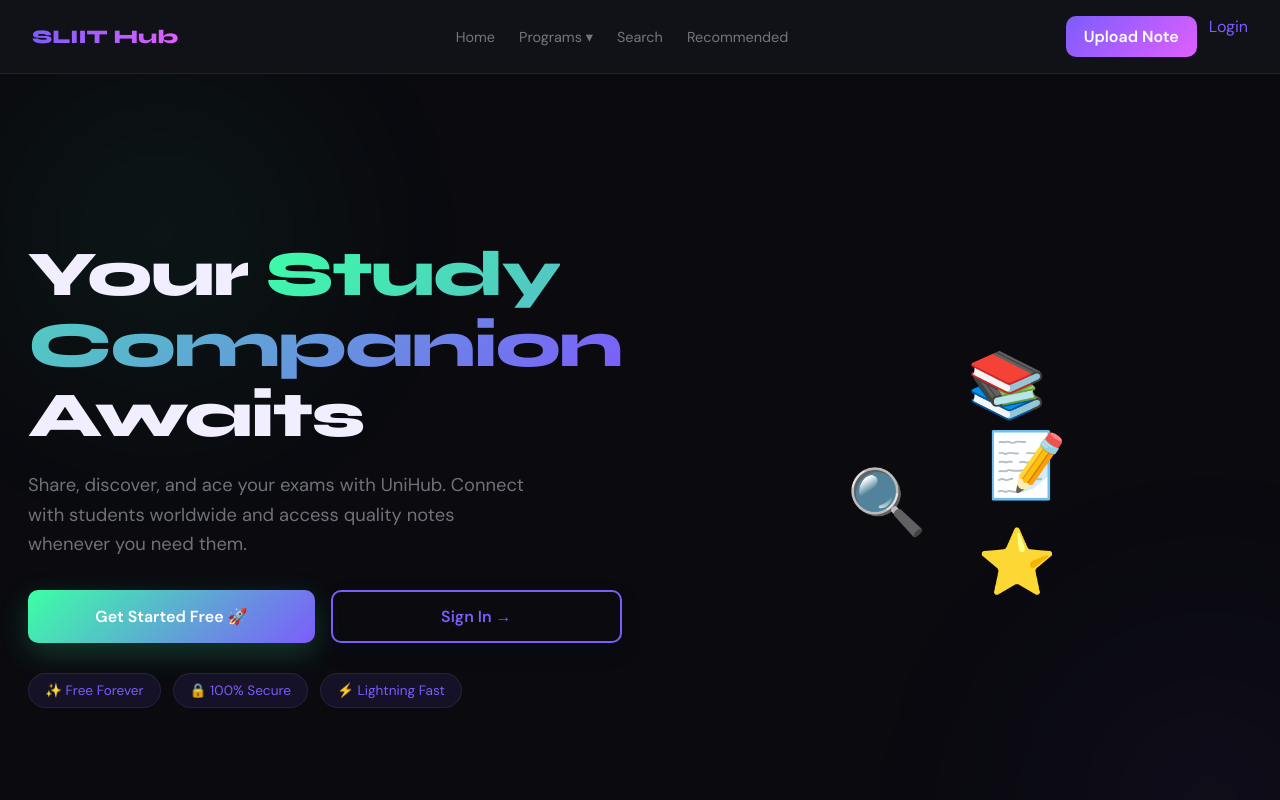
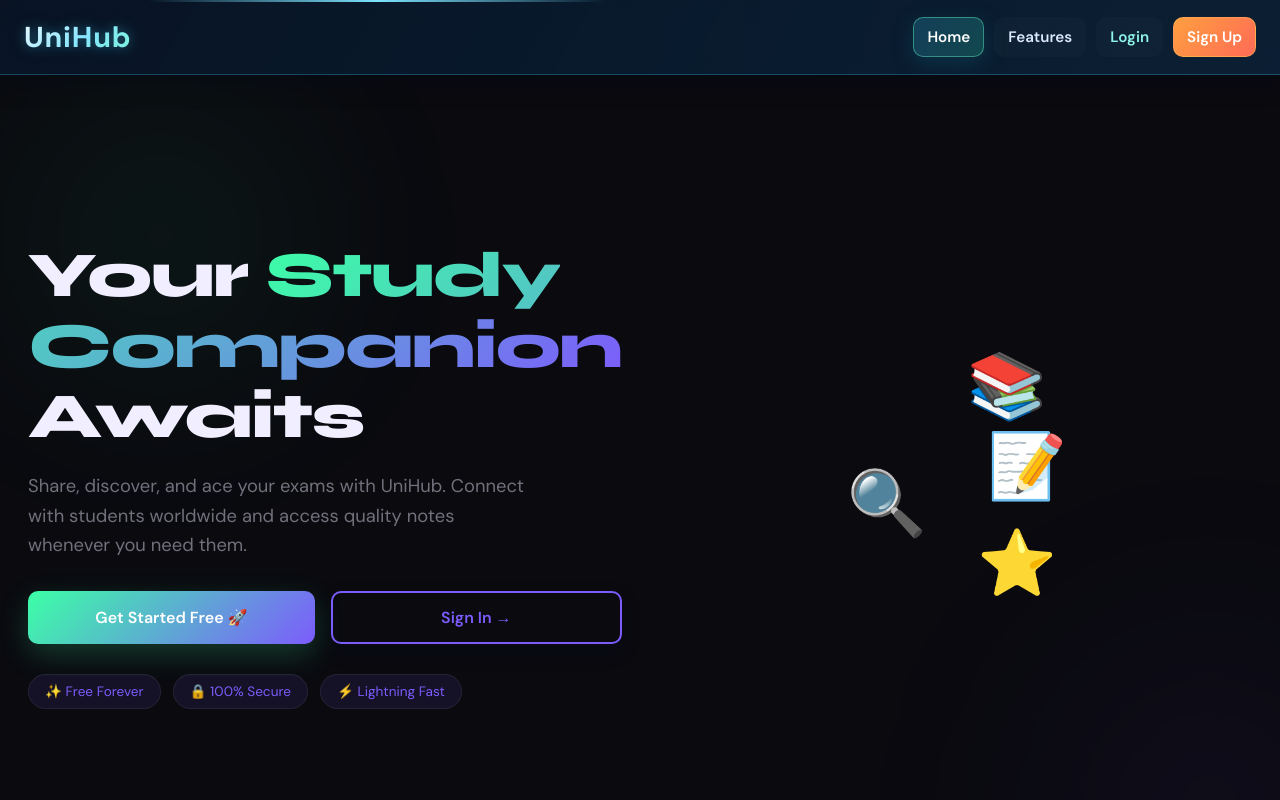
Before and after one commit to dilMaz/unversityihub, a React (Create React App) app in the folder frontend/: page / in a window 1280 px wide. Shown: the top 800 px of the page. Built offline with nearby package versions, Linux system fonts and the light colour scheme; no server answers.

Commit message:
Normalize navbar casing and remove duplicate paths

```diff
--- a/frontend/src/components/NavBar.js
+++ b/frontend/src/components/NavBar.js
@@ -1,42 +1,156 @@
-import React, { useState } from "react";
-import { Link } from "react-router-dom";
-import "../styles/Navbar.css";
+import { useEffect, useState } from "react";
+import { useLocation, useNavigate } from "react-router-dom";
+import "../styles/navbar.css";
 
-const Navbar = () => {
-  const [showPrograms, setShowPrograms] = useState(false);
+function NavBar() {
+  const navigate = useNavigate();
+  const location = useLocation();
+  const [mobileOpen, setMobileOpen] = useState(false);
+  const [isLoggedIn, setIsLoggedIn] = useState(false);
+  const [userRole, setUserRole] = useState("user");
+  const hideOnGuestAuth =
+    !isLoggedIn &&
+    (location.pathname === "/login" || location.pathname === "/register");
+
+  useEffect(() => {
+    const token = localStorage.getItem("token");
+    const storedRole = localStorage.getItem("userRole");
+    const storedUser = localStorage.getItem("user");
+    let resolvedRole = storedRole || "user";
+
+    if (!storedRole && storedUser) {
+      try {
+        const parsedUser = JSON.parse(storedUser);
+        resolvedRole = parsedUser?.role || "user";
+      } catch (_err) {
+        resolvedRole = "user";
+      }
+    }
+
+    setIsLoggedIn(Boolean(token));
+    setUserRole(resolvedRole);
+  }, [location.pathname]);
+
+  const handleLogout = () => {
+    localStorage.removeItem("token");
+    localStorage.removeItem("user");
+    localStorage.removeItem("userRole");
+    setIsLoggedIn(false);
+    navigate("/");
+    setMobileOpen(false);
+  };
+
+  const handleNavClick = (path) => {
+    navigate(path);
+    setMobileOpen(false);
+  };
+
+  const handleFeaturesClick = () => {
+    if (location.pathname !== "/") {
+      navigate("/");
+      setTimeout(() => {
+        const target = document.getElementById("features");
+        if (target) {
+          target.scrollIntoView({ behavior: "smooth", block: "start" });
+        }
+      }, 60);
+    } else {
+      const target = document.getElementById("features");
+      if (target) {
+        target.scrollIntoView({ behavior: "smooth", block: "start" });
+      }
+    }
+
+    setMobileOpen(false);
+  };
+
+  const isActive = (path) => location.pathname === path;
+  const navMenuId = "primary-navigation";
+
+  const renderNavItem = (label, path, extraClass = "", index = 0) => {
+    const activeClass = isActive(path) ? "active" : "";
+
+    return (
+      <li className="nav-item" style={{ "--item-delay": index }}>
+        <button
+          className={`nav-link ${extraClass} ${activeClass}`.trim()}
+          onClick={() => handleNavClick(path)}
+          aria-current={isActive(path) ? "page" : undefined}
+        >
+          {label}
+        </button>
+      </li>
+    );
+  };
+
+  if (hideOnGuestAuth) {
+    return null;
+  }
 
   return (
-    <div className="nav-container">
-      <div className="nav-logo">SLIIT Hub</div>
+    <nav className="navbar">
+      <div className="nav-container">
+        <button
+          className="nav-logo"
+          type="button"
+          aria-label="Go to home"
+          onClick={() => handleNavClick(isLoggedIn ? "/dashboard" : "/")}
+        >
+          <span className="logo-text">UniHub</span>
+        </button>
 
-      <div className="nav-links">
-        <Link to="/">Home</Link>
+        <button
+          className={`hamburger ${mobileOpen ? "active" : ""}`}
+          aria-label="Toggle navigation"
+          aria-expanded={mobileOpen}
+          aria-controls={navMenuId}
+          onClick={() => setMobileOpen(!mobileOpen)}
+          type="button"
+        >
+          <span></span>
+          <span></span>
+          <span></span>
+        </button>
 
-        <div
-          className="nav-dropdown"
-          onMouseEnter={() => setShowPrograms(true)}
-          onMouseLeave={() => setShowPrograms(false)}
-        >
-          <span>Programs ▾</span>
+        <ul id={navMenuId} className={`nav-menu ${mobileOpen ? "active" : ""}`}>
+          {isLoggedIn ? (
+            <>
+              {renderNavItem("Dashboard", "/dashboard", "", 0)}
+              {renderNavItem("Search", "/search", "", 1)}
+              {renderNavItem("Top Rated", "/top-rated", "", 2)}
+              {renderNavItem("Recommended", "/recommend", "", 3)}
+              {renderNavItem("Upload", "/upload", "", 4)}
+              {renderNavItem("Categories", "/categories", "", 5)}
 
-          {showPrograms && (
-            <div className="dropdown-menu">
-              {/* ✅ go to programs page FIRST */}
-              <Link to="/programs">Computing</Link>
-            </div>
+              {userRole === "admin" && (
+                <>
+                  <li className="nav-divider"></li>
+                  {renderNavItem("Admin", "/admin-dashboard", "admin", 6)}
+                </>
+              )}
+
+              <li className="nav-item" style={{ "--item-delay": 7 }}>
+                <button className="nav-link logout" onClick={handleLogout}>
+                  Logout
+                </button>
+              </li>
+            </>
+          ) : (
+            <>
+              {renderNavItem("Home", "/", "", 0)}
+              <li className="nav-item" style={{ "--item-delay": 1 }}>
+                <button className="nav-link" onClick={handleFeaturesClick}>
+                  Features
+                </button>
+              </li>
+              {renderNavItem("Login", "/login", "login", 2)}
+              {renderNavItem("Sign Up", "/register", "register", 3)}
+            </>
           )}
-        </div>
+        </ul>
+      </div>
+    </nav>
+  );
+}
 
-        <Link to="/search">Search</Link>
-        <Link to="/recommend">Recommended</Link>
-      </div>
-
-      <div className="nav-actions">
-        <button className="upload-btn">Upload Note</button>
-        <Link to="/login" className="login-btn">Login</Link>
-      </div>
-    </div>
-  );
-};
-
-export default Navbar;
+export default NavBar;
--- a/frontend/src/styles/Navbar.css
+++ /dev/null
@@ -1,82 +0,0 @@
-.nav-container {
-  display: flex;
-  justify-content: space-between;
-  align-items: center;
-  padding: 16px 32px;
-  background: var(--surface);
-  border-bottom: 1px solid var(--border);
-}
-
-.nav-logo {
-  font-family: 'Syne', sans-serif;
-  font-weight: 800;
-  font-size: 1.2rem;
-  background: linear-gradient(90deg, var(--accent), var(--accent2));
-  -webkit-background-clip: text;
-  -webkit-text-fill-color: transparent;
-}
-
-.nav-links {
-  display: flex;
-  gap: 24px;
-  align-items: center;
-}
-
-.nav-links a,
-.nav-dropdown span {
-  color: var(--muted);
-  text-decoration: none;
-  font-size: 0.9rem;
-  cursor: pointer;
-  transition: 0.2s;
-}
-
-.nav-links a:hover,
-.nav-dropdown span:hover {
-  color: var(--text);
-}
-
-.nav-dropdown {
-  position: relative;
-}
-
-.dropdown-menu {
-  position: absolute;
-  top: 28px;
-  left: 0;
-  background: var(--surface2);
-  border: 1px solid var(--border);
-  border-radius: 10px;
-  padding: 10px;
-  min-width: 140px;
-}
-
-.dropdown-menu a {
-  display: block;
-  padding: 8px;
-  border-radius: 6px;
-}
-
-.dropdown-menu a:hover {
-  background: rgba(124, 92, 252, 0.15);
-}
-
-.nav-actions {
-  display: flex;
-  gap: 12px;
-}
-
-.upload-btn {
-  background: linear-gradient(135deg, var(--accent), var(--accent2));
-  border: none;
-  padding: 10px 18px;
-  border-radius: 10px;
-  color: white;
-  font-weight: 600;
-  cursor: pointer;
-}
-
-.login-btn {
-  color: var(--accent);
-  text-decoration: none;
-}
```
Also changed, not shown: frontend/src/components/Navbar.js (deleted, +0 -156 lines).
